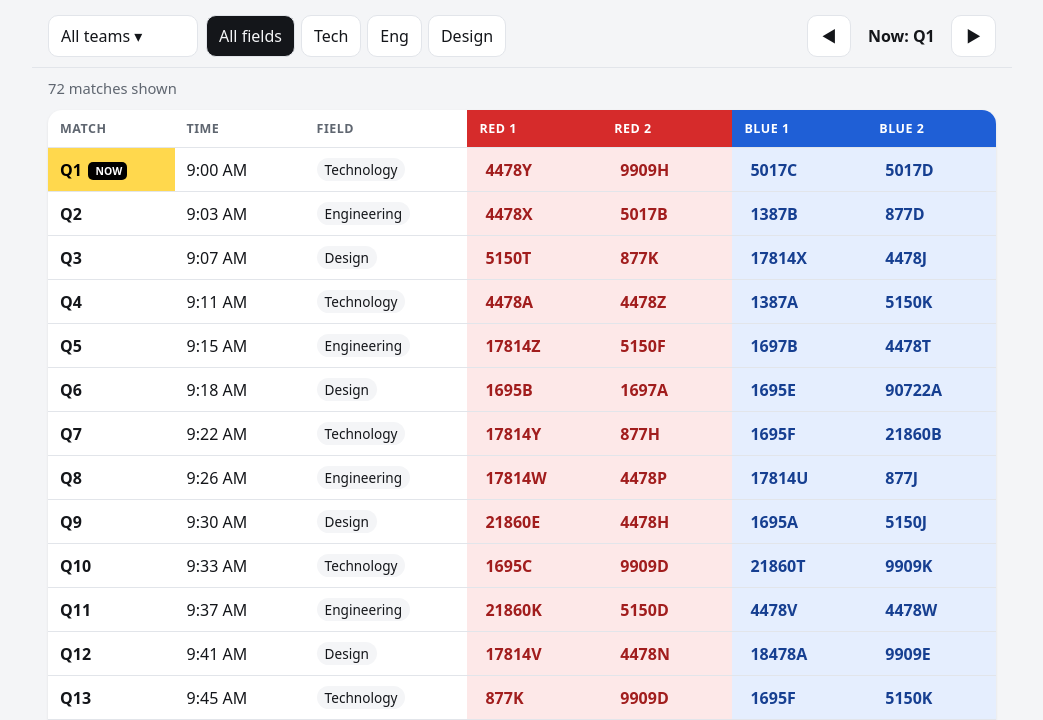
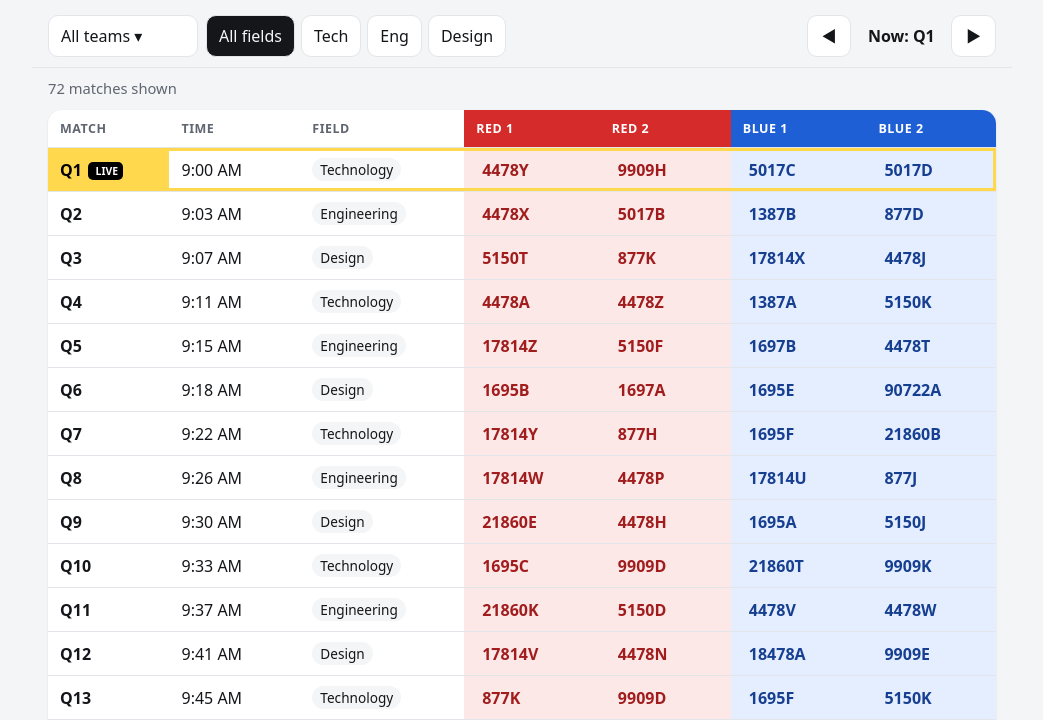
Before and after one commit to bill-carolinawild/recf-robotics-competition, a plain HTML site: page index.html in a window 1280 px wide. Shown: the part 80-800 px from the top of the page, without its empty margins (118-1161 px from the left). Drawn offline with Linux system fonts and the light colour scheme.

Commit message:
Always show and highlight the current live match row
Co-Authored-By: Claude Opus 5.5 <noreply@anthropic.com>

```diff
--- a/index.html
+++ b/index.html
@@ -45,7 +45,10 @@ td.m{font-weight:700}
 .nav button{padding:9px 14px}
 #cur{font-weight:700;min-width:5.5em;text-align:center;cursor:pointer}
 tr.cur td.m{background:var(--hl);color:#000}
-tr.cur td.m::after{content:" NOW";font-size:.65rem;background:#000;color:#fff;padding:2px 5px;border-radius:5px;margin-left:6px;vertical-align:middle}
+tr.cur td{box-shadow:inset 0 3px 0 var(--hl),inset 0 -3px 0 var(--hl)}
+tr.cur td:first-child{box-shadow:inset 3px 0 0 var(--hl),inset 0 3px 0 var(--hl),inset 0 -3px 0 var(--hl)}
+tr.cur td:last-child{box-shadow:inset -3px 0 0 var(--hl),inset 0 3px 0 var(--hl),inset 0 -3px 0 var(--hl)}
+tr.cur td.m::after{content:" LIVE";font-size:.65rem;background:#000;color:#fff;padding:2px 5px;border-radius:5px;margin-left:6px;vertical-align:middle}
 .field{display:inline-block;padding:2px 8px;border-radius:999px;background:var(--bg);font-size:.85rem}
 footer{color:var(--muted);font-size:.8rem;text-align:center;padding:0 16px 30px}
 /* Mobile cards */
@@ -60,6 +63,7 @@ footer{color:var(--muted);font-size:.8rem;text-align:center;padding:0 16px 30px}
  td.r::before{content:"RED";display:block;font-size:.65rem;letter-spacing:.06em;opacity:.7}
  td.b::before{content:"BLUE";display:block;font-size:.65rem;letter-spacing:.06em;opacity:.7}
 }
+@media (max-width:680px){tr.cur{box-shadow:0 0 0 3px var(--hl)}tr.cur td,tr.cur td:first-child,tr.cur td:last-child{box-shadow:none}}
 </style>
 </head>
 <body>
@@ -109,7 +113,8 @@ if(q){const qs=q.toUpperCase().split(',').filter(t=>teams.includes(t));if(qs.len
 function cell(t,c){return `<td class="${c}"><span class="team${picked.has(t)?' sel':''}" data-t="${t}">${t}</span></td>`}
 function render(){
  const list=M.filter(x=>(!picked.size||[...x.r,...x.b].some(t=>picked.has(t)))&&(!field||x.f===field));
- document.getElementById('rows').innerHTML=list.map(x=>
+ const rows=M.filter((x,i)=>i===cur||list.includes(x));
+ document.getElementById('rows').innerHTML=rows.map(x=>
   `<tr id="m${M.indexOf(x)}"${M.indexOf(x)===cur?' class="cur"':''}><td class="m">${x.m}</td><td class="t">${x.t}</td><td class="f"><span class="field">${x.f}</span></td>`+
    x.r.map(t=>cell(t,'r')).join('')+x.b.map(t=>cell(t,'b')).join('')+`</tr>`).join('');
  document.getElementById('cur').textContent=`Now: ${M[cur].m}`;
```
